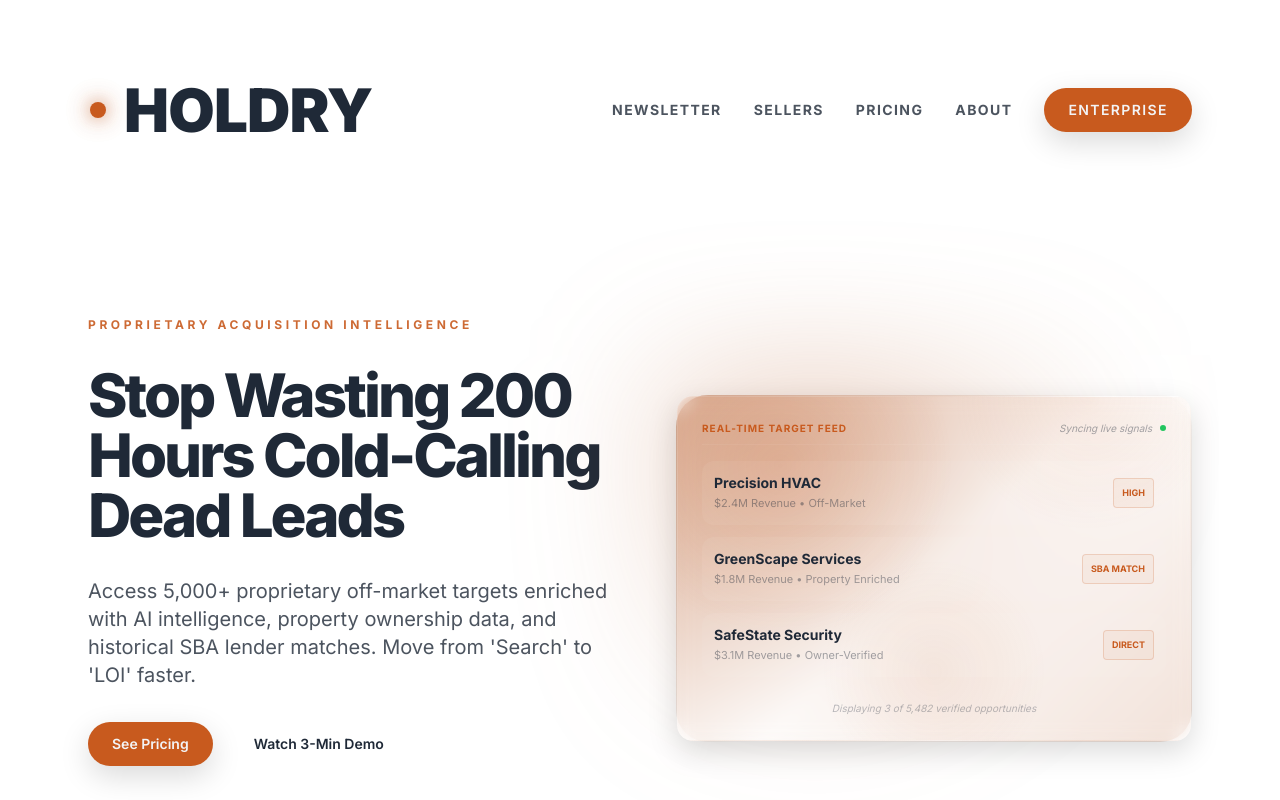
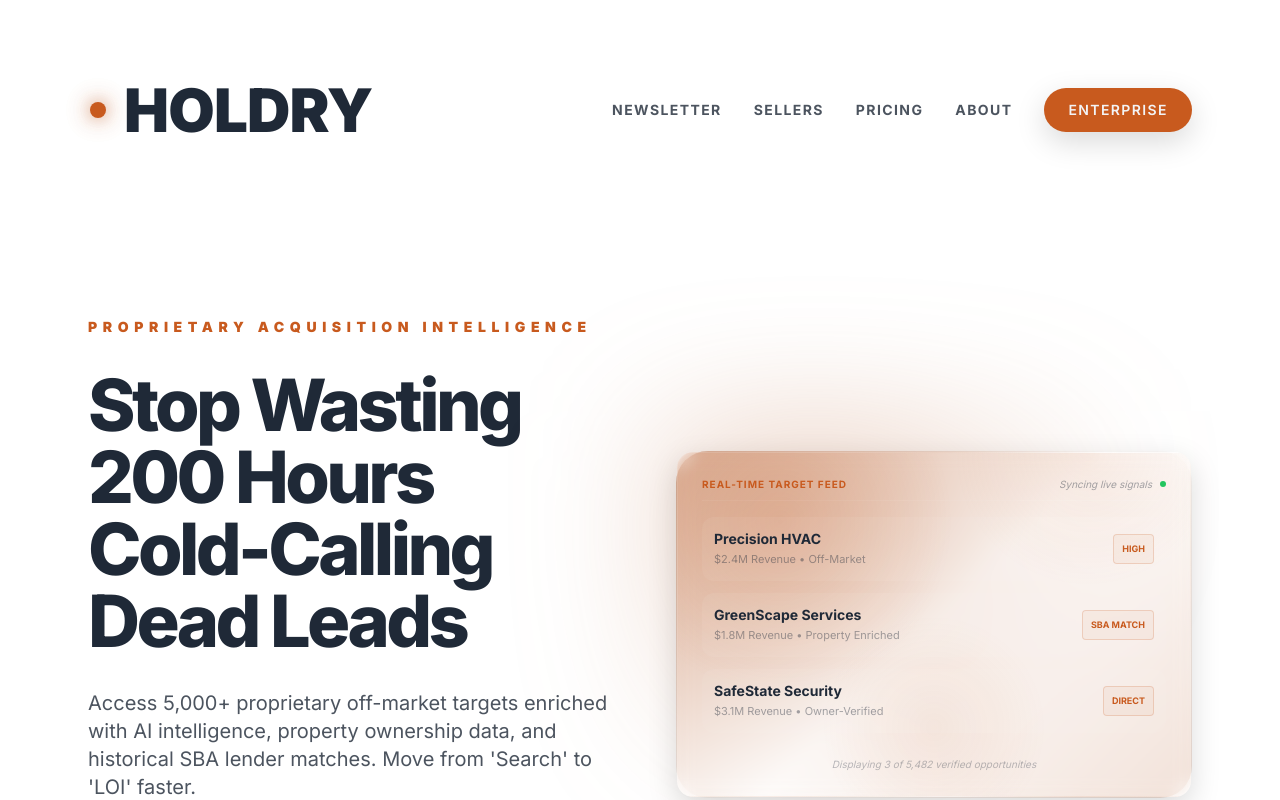
Before and after one commit to 7vw5pwdknv-spec/withpane.com, a Next.js app: page / in a window 1280 px wide. Shown: the top 800 px of the page. Built offline with nearby package versions, Linux system fonts and the light colour scheme.

Commit message:
Update Hero.tsx

```diff
--- a/src/components/Hero.tsx
+++ b/src/components/Hero.tsx
@@ -7,40 +7,29 @@ interface HeroProps {
   description: string;
   cta?: { href: string; label: string };
   secondaryCta?: { href: string; label: string };
-  trustLine?: string; // New prop for social proof
+  trustLine?: string;
   children?: ReactNode;
 }
 
-export function Hero({
-  eyebrow,
-  title,
-  description,
-  cta,
-  secondaryCta,
-  trustLine,
-  children
-}: HeroProps) {
+export function Hero({ eyebrow, title, description, cta, secondaryCta, trustLine, children }: HeroProps) {
   return (
     <section className="section grid gap-10 pb-16 pt-14 md:grid-cols-2 md:items-center lg:pt-24">
       <div className="flex flex-col space-y-8">
-        {/* Eyebrow - Keep subtle but tracking wider */}
+        {/* Eyebrow - Now much larger and high-visibility as requested */}
         {eyebrow && (
-          <p className="text-xs font-bold uppercase tracking-[0.3em] text-accent/90">
+          <p className="text-sm font-black uppercase tracking-[0.4em] text-accent">
             {eyebrow}
           </p>
         )}
 
-        {/* Headline - Shifted to extrabold and tighter tracking for impact */}
-        <h1 className="text-4xl font-extrabold leading-[1.1] tracking-tighter text-sand md:text-5xl lg:text-6xl">
+        <h1 className="text-4xl font-extrabold leading-[1.1] tracking-tighter text-sand md:text-5xl lg:text-7xl">
           {title}
         </h1>
 
-        {/* Description - Max width limited for readability */}
         <p className="max-w-xl text-lg leading-relaxed text-sand/80 md:text-xl">
           {description}
         </p>
 
-        {/* Action Area */}
         <div className="space-y-8">
           <div className="flex flex-wrap items-center gap-4">
             {cta && (
@@ -55,7 +44,6 @@ export function Hero({
             )}
           </div>
 
-          {/* New Trust Line Element */}
           {trustLine && (
             <div className="flex items-center gap-3">
               <div className="h-px w-8 bg-accent/30" />
@@ -67,12 +55,8 @@ export function Hero({
         </div>
       </div>
 
-      {/* Visual Side: The "Data Card" */}
       <div className="relative lg:ml-4">
-        {/* Intensified ambient glow for the "Intelligence" look */}
         <div className="pointer-events-none absolute -inset-10 rounded-[2rem] bg-[radial-gradient(circle_at_30%_20%,rgba(189,107,62,0.3),transparent_60%)] blur-3xl" />
-
-        {/* Gradient border with slightly more weight */}
         <div className="relative rounded-[2rem] bg-[linear-gradient(135deg,rgba(189,107,62,0.5),rgba(255,255,255,0.05),rgba(189,107,62,0.2))] p-[1px] transition-transform duration-500 hover:scale-[1.01]">
           <div className="card grid-fade min-h-[320px] rounded-[2rem] border border-white/5 bg-midnight/80 p-10 shadow-2xl backdrop-blur-md">
             {children}
```
